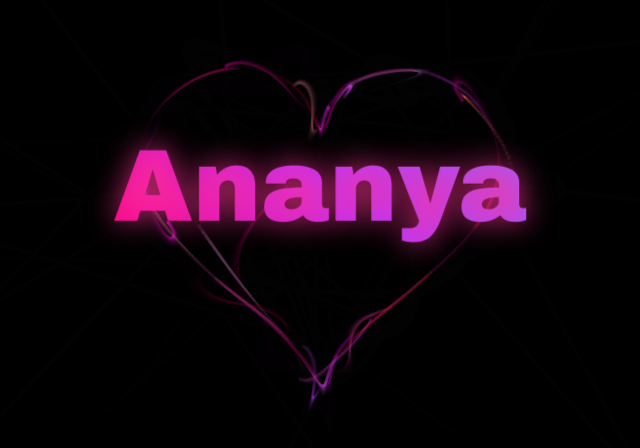
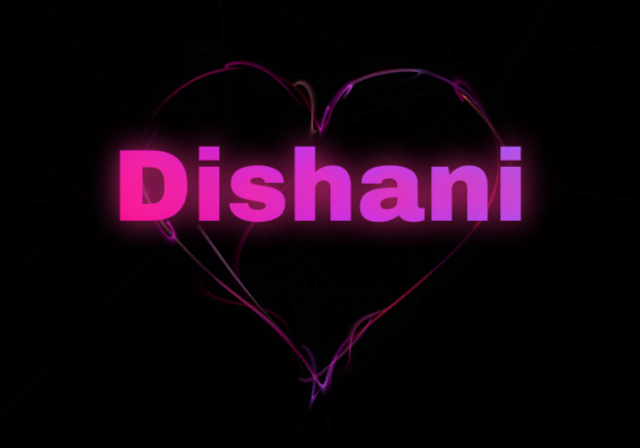
Before and after one commit to RICH-KEED/heart, a plain HTML site: page index.html in a window 1280 px wide. Shown: the part 198-646 px from the top of the page, without its empty margins (320-960 px from the left). Drawn offline with Linux system fonts and the light colour scheme.

Commit message:
Update index.html

```diff
--- a/index.html
+++ b/index.html
@@ -71,7 +71,7 @@
 </head>
 <body>
     <div class="sis-container">
-        <div class="sis-text">Ananya</div>
+        <div class="sis-text">Dishani</div>
     </div>
     <canvas id="c"></canvas>
 
```
